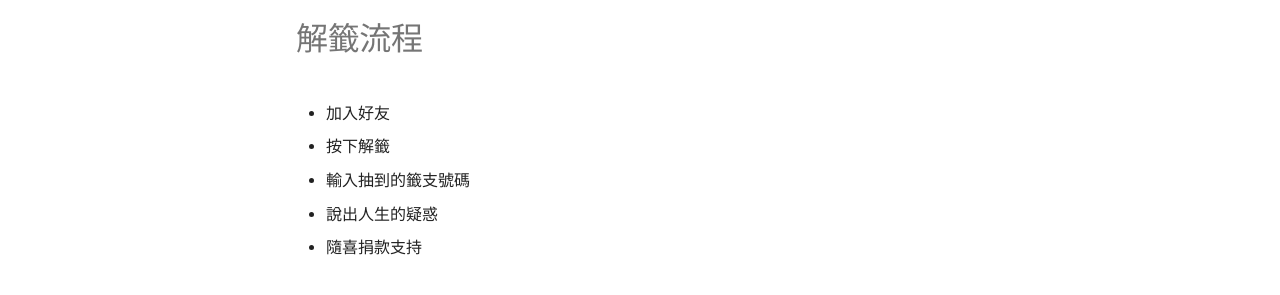
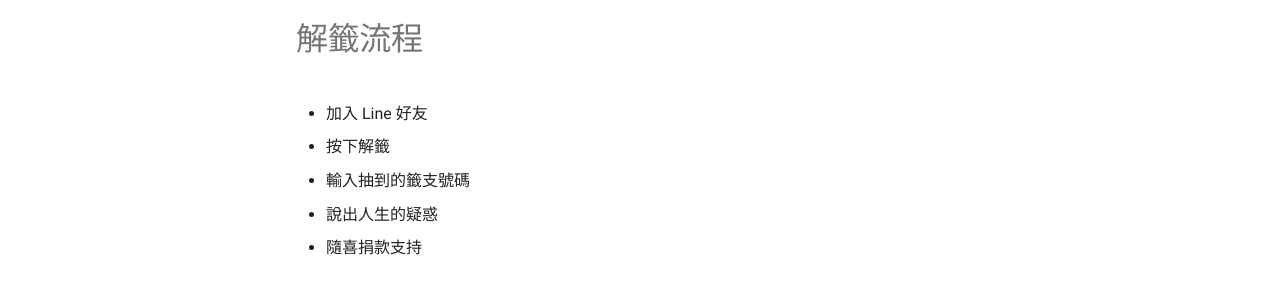
Before and after one commit to kaitshiam/fortuneboss, an MkDocs documentation site: the page built from docs/index.md, in a window 1280 px wide. Shown: the part 370-665 px from the top of the page. Built offline with MkDocs 1.6.1 and Material for MkDocs 9.7.7, drawn with Linux system fonts in a browser that asks for light colours.

Commit message:
adjust wording

```diff
--- a/docs/index.md
+++ b/docs/index.md
@@ -9,7 +9,7 @@
 
 # 解籤流程
 
-- 加入好友
+- 加入 Line 好友
 - 按下解籤
 - 輸入抽到的籤支號碼
 - 說出人生的疑惑
```
